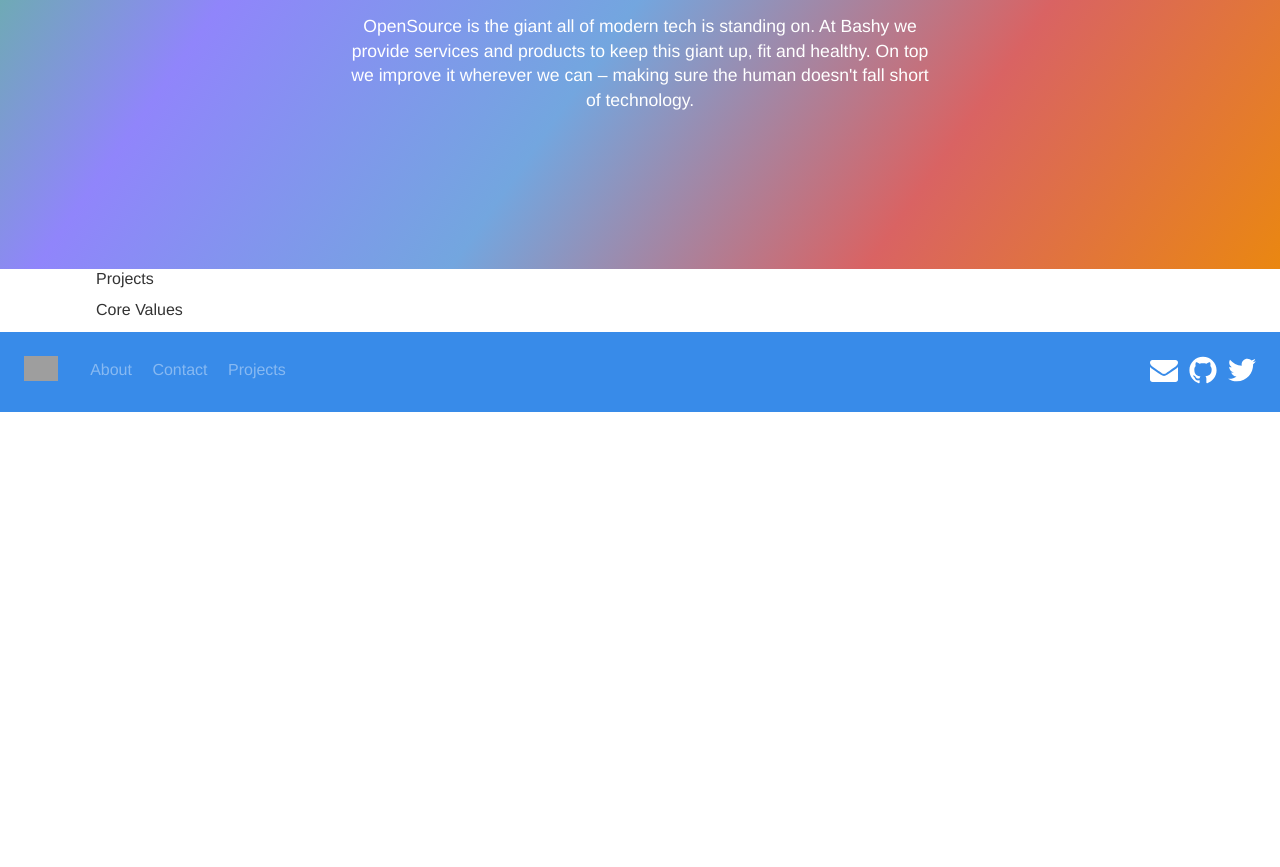
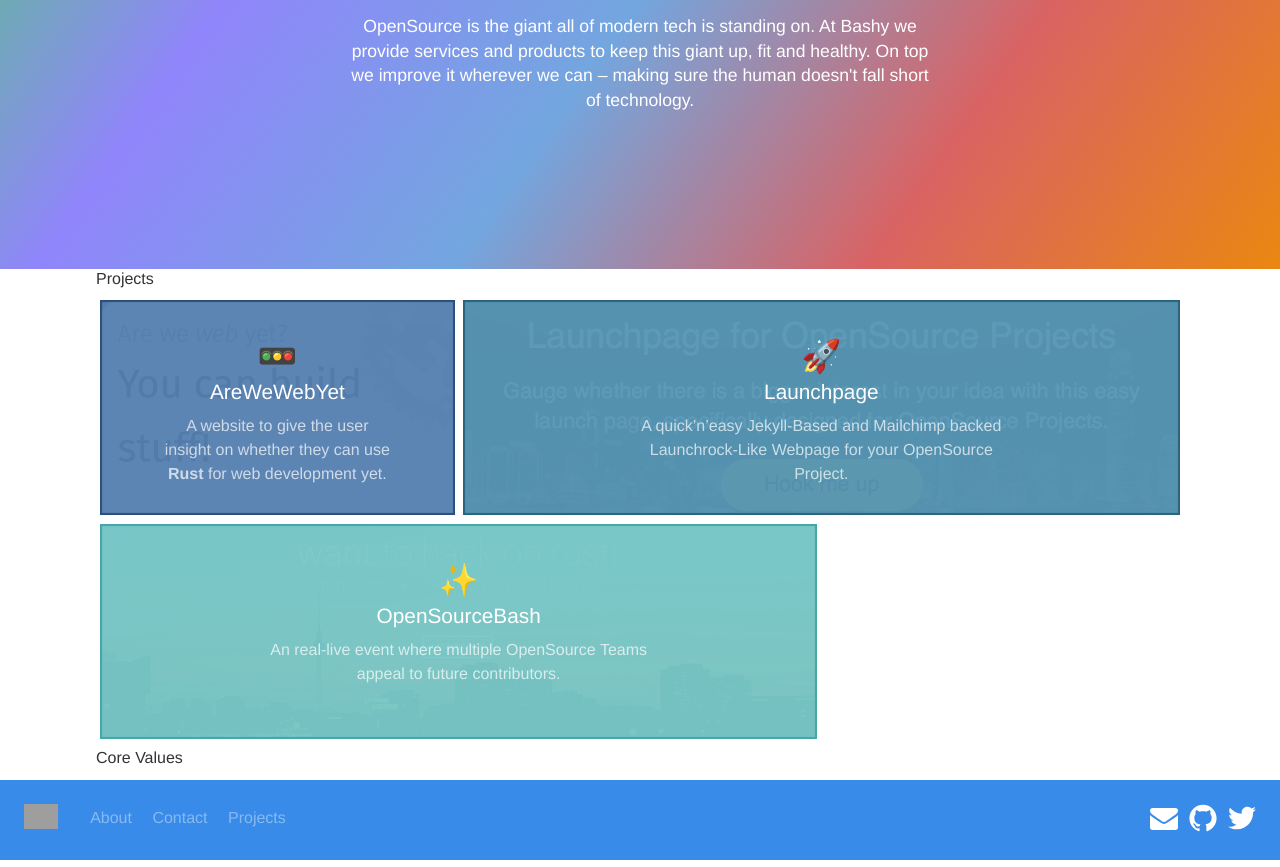
Before and after one commit to bashyHQ/website, a Jekyll site: the page built from index.html, in a window 1280 px wide. Shown: the part 274-1141 px from the top of the page. Built offline with Jekyll 4.4.1, drawn with Linux system fonts in a browser that asks for light colours; before the commit the page ends 900 px from its top, so only the background shows below that; grey boxes are pictures that could not be loaded.

Commit message:
adding Projects listing

```diff
--- /dev/null
+++ b/_data/projects.yml
@@ -0,0 +1,17 @@
+- title: AreWeWebYet
+  short_desc: A website to give the user insight on whether they can use **Rust** for web development yet.
+  url: /projects/arewewebyet/
+  icon: 🚥
+  bg_image: /assets/projects/awwy.png
+- title: Launchpage
+  short_desc: A quick'n'easy Jekyll-Based and Mailchimp backed Launchrock-Like Webpage for your OpenSource Project.
+  icon: 🚀
+  bg_image: /assets/projects/launchpage.png
+  url: /projects/launchpage/
+  featured: true
+- title: OpenSourceBash
+  short_desc: An real-live event where multiple OpenSource Teams appeal to future contributors.
+  featured: true
+  icon: ✨
+  url: /projects/opensourcebash/
+  bg_image: /assets/projects/opensourcebash.png
--- /dev/null
+++ b/_sass/components/grid.scss
@@ -0,0 +1,117 @@
+@mixin grid-item-columns($columns) {
+  width: (100% / 12) * $columns;
+}
+
+.grid-items {
+  $action-color: #477DCA !default;
+  $base-background-color: white !default;
+  $medium-screen: em(640) !default;
+  $large-screen: em(860) !default;
+  $grid-items-background: $base-background-color;
+  $grid-item-background: desaturate($action-color, 30%);
+  $grid-item-colors:
+    desaturate($action-color, 30%),
+    #3581A5,
+    #5FBEBE,
+    #98C79A,
+    #A7A891,
+    #BDCC97,
+    #979EA0;
+  $grid-item-border-size: 9px;
+  $grid-item-columns: 4;
+  $grid-item-big-columns: 8;
+  $grid-item-color: white;
+  $grid-item-height: 14em;
+
+  @include clearfix;
+
+  .grid-item {
+    @include transition (all 0.2s ease-in-out);
+    background: $grid-item-background;
+    border-bottom: $grid-item-border-size solid $grid-items-background;
+    border-left: ($grid-item-border-size / 2) solid $grid-items-background;
+    border-right: ($grid-item-border-size / 2) solid $grid-items-background;
+    border-top: 0;
+    cursor: pointer;
+    float: left;
+    height: $grid-item-height;
+    overflow: hidden;
+    outline: none;
+    padding: 2em;
+    text-align: center;
+    text-decoration: none;
+    width: 100%;
+    position: relative;
+
+    @include media($large-screen) {
+      @include grid-item-columns($grid-item-columns);
+    }
+
+    @for $i from 1 through length($grid-item-colors) { // assign colors from $grid-item-colors list
+      &:nth-child(#{$i}) {
+        $background-from-list: nth($grid-item-colors, $i);
+        background-color: transparentize($background-from-list, 0.2);
+        box-shadow: inset 0px 0px 1px 2px darken($background-from-list, 10%);
+
+        &:focus,
+        &:hover {
+          background-color: darken($background-from-list, 10%);
+          background-repeat: no-repeat;
+          background-position: top;
+          background-size: cover;
+        }
+      }
+    }
+  }
+  .grid-item .icon {
+    color: white;
+    font-size: 2em;
+  }
+
+  .grid-item img{
+    display: block;
+    height: 3em;
+    margin: 0 auto 1em;
+  }
+
+  .grid-item h1 {
+    color: $grid-item-color;
+    font-size: 1.3em;
+    margin-bottom: 0.4em;
+  }
+
+  .grid-item p {
+    color: transparentize($grid-item-color, 0.3);
+    line-height: 1.5em;
+    margin: auto;
+
+    @include media($medium-screen) {
+      max-width: 80%;
+    }
+  }
+
+  .grid-item-big {
+    @include media($large-screen) {
+      @include grid-item-columns($grid-item-big-columns);
+    }
+
+    p {
+      @include media($medium-screen) {
+        max-width: 60%;
+      }
+    }
+  }
+
+  .grid-item .bg-image {
+    background-position: center center;
+    background-repeat: no-repeat;
+    background-size: cover;
+    position: absolute;
+    top: 0;
+    left: 0;
+    right: 0;
+    bottom: 0;
+    z-index: -1;
+    opacity: 0.2;
+  }
+}
--- a/css/main.scss
+++ b/css/main.scss
@@ -8,5 +8,6 @@
   "base"
   ,"components/header-menu.scss"
   ,"components/footer-menu.scss"
+  ,"components/grid.scss"
   ,"components/hero.scss"
 ;
--- a/index.html
+++ b/index.html
@@ -7,6 +7,22 @@ bodytags: with_hero blogpost
 
 <section>
   <h2>Projects</h2>
+
+  <div class="grid-items">
+    {% for project in site.data.projects %}
+      <a href="{{project.url}}" class="grid-item {% if project.featured %}grid-item-big{% endif %}">
+        {% if project.bg_image %}
+          <div class="bg-image" style="background-image:url({{project.bg_image}})"></div>
+        {% endif %}
+        {% if project.icon %}
+          <span class="icon">{{project.icon}}</span>
+        {% endif %}
+        <h1>{{project.title}}</h1>
+        {{project.short_desc|markdownify}}
+      </a>
+    {% endfor %}
+  </div>
+
 </section>
 
 <section>
```
Also changed, not shown: assets/projects/awwy.png (added), assets/projects/launchpage.png (added), assets/projects/opensourcebash.png (added), 1 other file.
